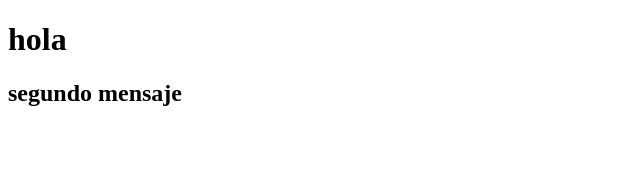
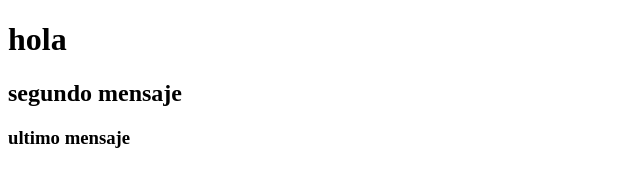
Before and after one commit to PUDDIN-69/lorenita-teacher-, a plain HTML site: page index.html in a window 1280 px wide. Shown: the whole page, without its empty margins (0-640 px from the left). Drawn offline with Linux system fonts and the light colour scheme.

Commit message:
se agrego un ultimo mensaje

```diff
--- a/index.html
+++ b/index.html
@@ -9,5 +9,6 @@
 <body>
     <h1>hola</h1>
     <h2>segundo mensaje</h2>
+    <h3>ultimo mensaje</h3>
 </body>
 </html>
```
